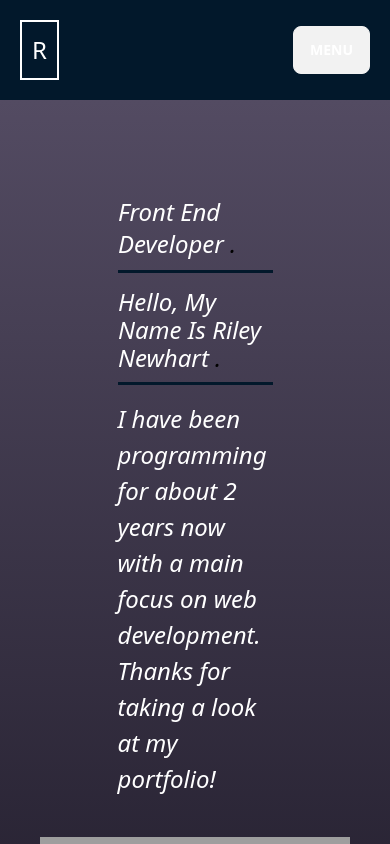
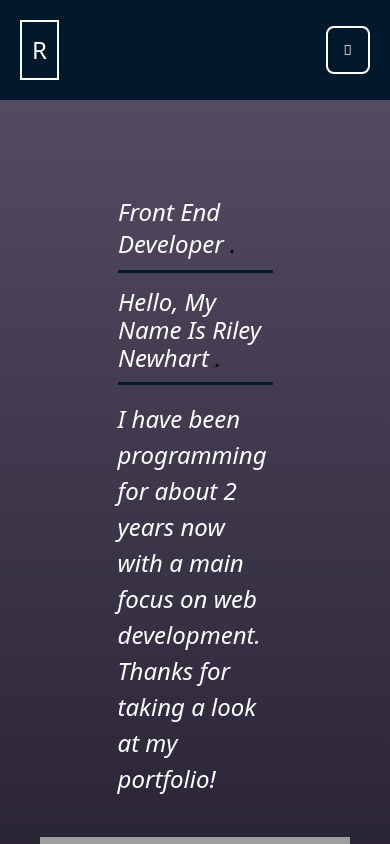
Before and after one commit to Rilaey/Vue-Portfolio, a Vue app: page / in a window 390 px wide. Shown: the top 844 px of the page. Built offline with nearby package versions, Linux system fonts and the light colour scheme; grey boxes are pictures that could not be loaded.

Commit message:
added drop down menu functionality.

```diff
--- a/src/components/ContactArea.vue
+++ b/src/components/ContactArea.vue
@@ -52,9 +52,9 @@ const githubImage = ref(GithubLogo);
     margin: 0%;
   }
 
-  /* .contact-section {
-    padding: 0px;
+  .contact-section {
+    padding-top: 60px;
     margin: 0px;
-  } */
+  }
 }
 </style>
--- a/src/components/HeaderNavBar.vue
+++ b/src/components/HeaderNavBar.vue
@@ -4,10 +4,11 @@
       <h1 class="m-3 text-white header-logo">{{ name }}</h1>
     </div>
     <div className="menu dropdown dropdown-bottom dropdown-end">
-      <label tabIndex="{0}" className="btn m-1 text-white">Menu</label>
+      <label tabIndex="{0}" className="btn m-1 text-white menu-icon-bg" @click="toggleDropdown"></label>
       <ul
         tabIndex="{0}"
         className="dropdown-content z-[1] menu p-2 shadow bg-base-100 rounded-box w-52"
+        v-if="showDropdown"
       >
         <li>
           <a
@@ -62,11 +63,17 @@
 
 <script setup>
 import { ref } from "vue"
-import { CoHamburgerMenu } from "oh-vue-icons/icons";
 
 defineProps({
   name: String
 });
+
+const showDropdown = ref(false);
+
+// Toggle the dropdown visibility
+const toggleDropdown = () => {
+  showDropdown.value = !showDropdown.value;
+};
 
 const downloadPDF = () => {
   const fileName = "Rileys-Resume.pdf";
@@ -78,13 +85,20 @@ const downloadPDF = () => {
 
   link.dispatchEvent(new MouseEvent("click"));
 };
-
-const menuIcon = ref(CoHamburgerMenu)
 </script>
 
 <style>
 header {
   background: rgba(2, 24, 43, 1);
+}
+
+.menu-icon {
+  color: white;
+}
+
+.menu-icon-bg {
+  background: rgba(2, 24, 43, 1);
+  border: 2px solid white;
 }
 
 .header-logo {
--- a/src/main.js
+++ b/src/main.js
@@ -2,6 +2,18 @@ import { createApp } from 'vue'
 import './style.css'
 import App from './App.vue'
 import VueScrollTo from 'vue-scrollto';
+
+/* import the fontawesome core */
+import { library } from '@fortawesome/fontawesome-svg-core'
+
+/* import font awesome icon component */
+import { FontAwesomeIcon } from '@fortawesome/vue-fontawesome'
+
+/* import specific icons */
+import { faUserSecret } from '@fortawesome/free-solid-svg-icons'
+
+/* add icons to the library */
+library.add(faUserSecret)
 
 const app = createApp(App);
 
@@ -9,4 +21,4 @@ app.use(VueScrollTo, {
   // Add options here (if needed)
 });
 
-app.mount('#app');
+app.component('font-awesome-icon', FontAwesomeIcon).mount('#app');
```
